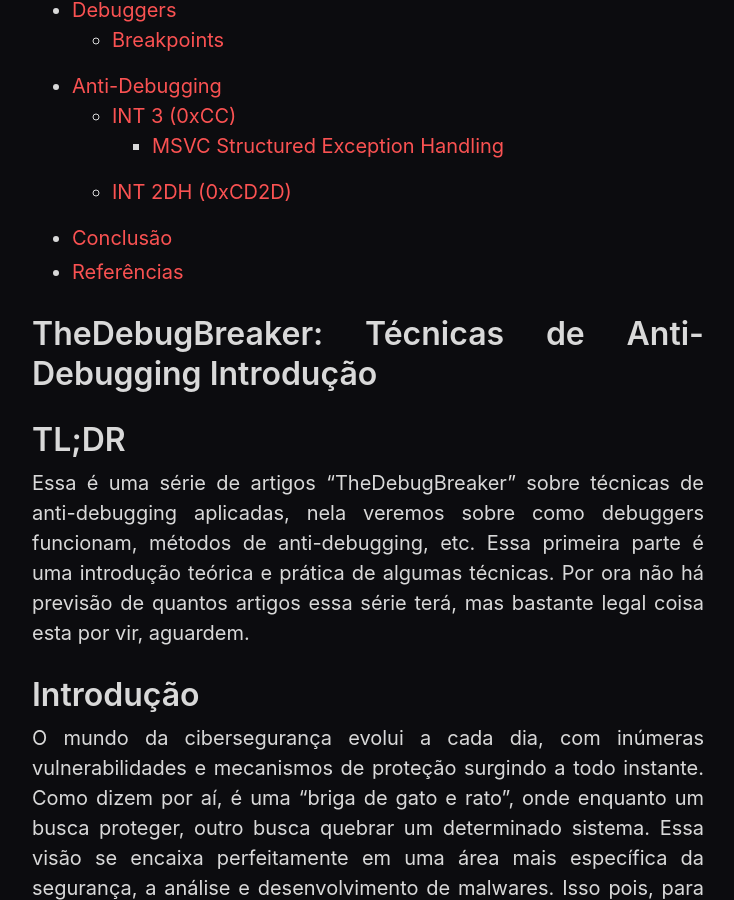
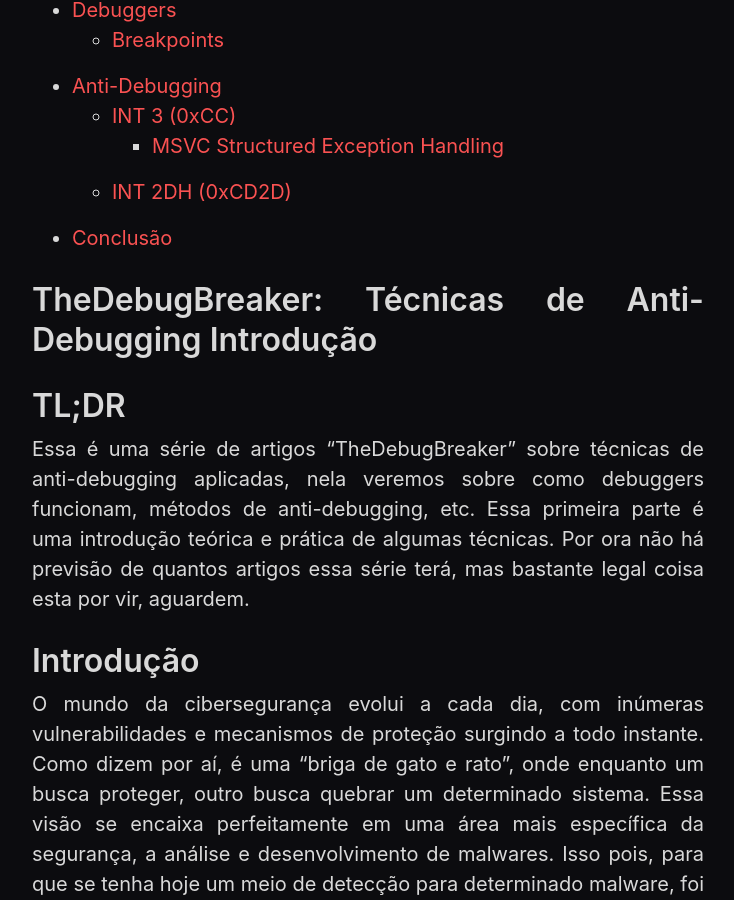
Before and after one commit to inferigang/inferigang.github.io, a Jekyll site: the page built from _posts/2023-10-20-thedebugbreaker-tecnicas-de-anti-debugging-0x0.md, in a window 1280 px wide and 900 px high, scrolled down 484 px. Shown: the whole window, without its empty margins (272-1006 px from the left). Built offline with Jekyll 4.4.1, drawn with Linux system fonts in a browser that asks for light colours; the table of contents is made by our own code.

Commit message:
Update 2023-10-20-thedebugbreaker-tecnicas-de-anti-debugging-0x0.md

```diff
--- a/_posts/2023-10-20-thedebugbreaker-tecnicas-de-anti-debugging-0x0.md
+++ b/_posts/2023-10-20-thedebugbreaker-tecnicas-de-anti-debugging-0x0.md
@@ -129,7 +129,3 @@
 # Conclusão
 
 Anti-debugging é com certeza uma área extremamente complexa e gigante, há muito o que aprender e explorar. Conhecer não só o sistema operacional mas o funcionamento de outras aplicações como debuggers é essêncial para técnicas desse tipo, nos próximos artigos comentarei sobre técnicas baseadas em recursos do sistema operacional, como chamdas de API e timing. Entretanto, por hoje é só, espero que tenha entendido e acrescido em seu arsenal de ideias, até a próxima.
-
-# Referências
-
--
```
